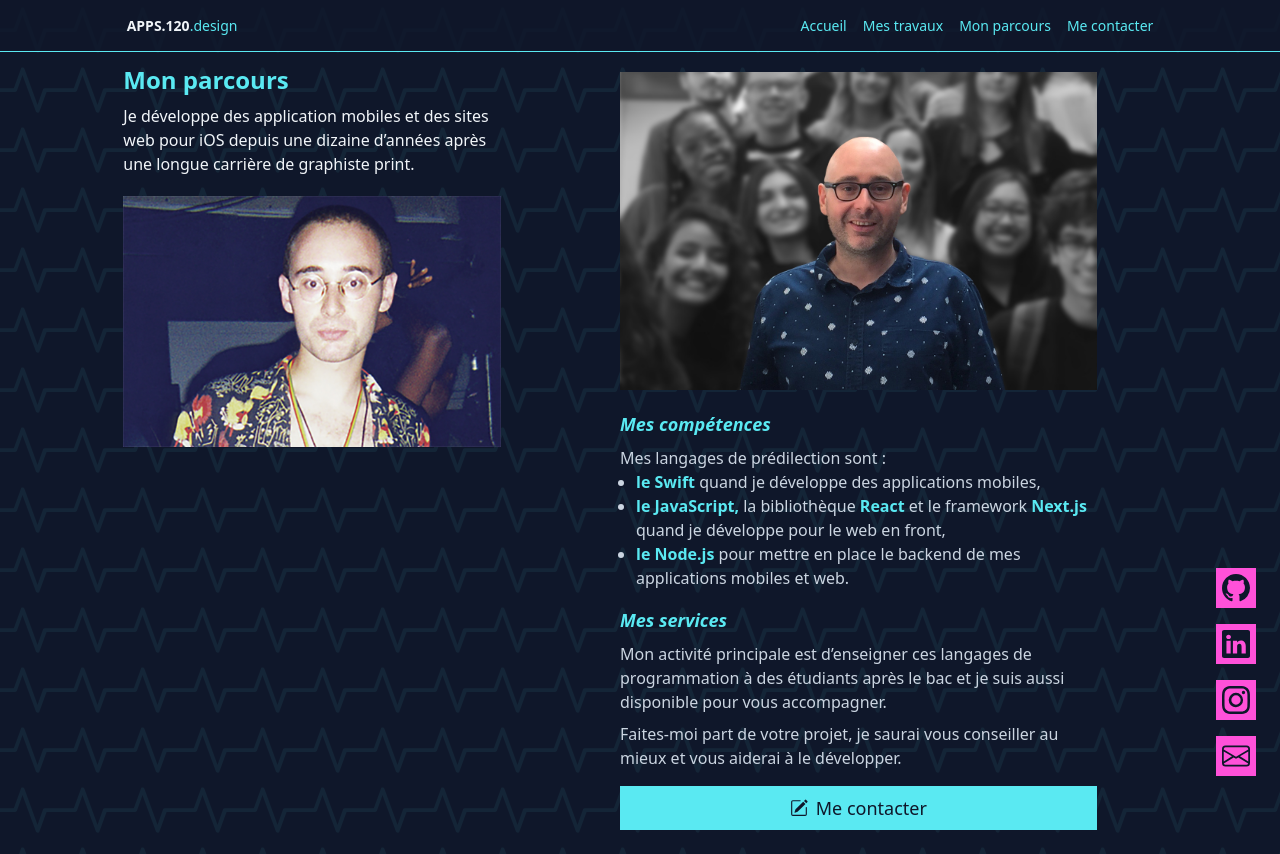
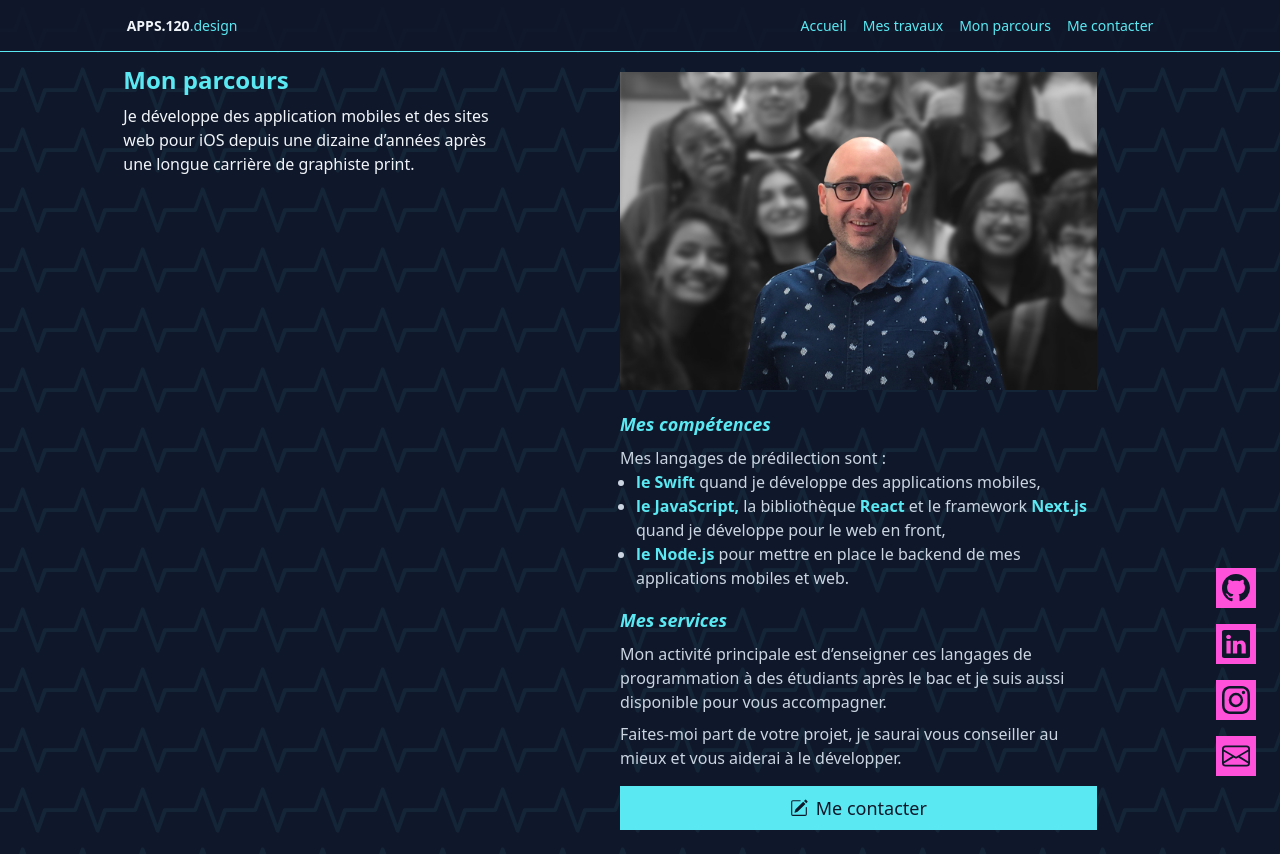
Before and after one commit to centvingt/my-portfolio, a Next.js app: page /resume in a window 1280 px wide. Built offline with nearby package versions, Linux system fonts and the light colour scheme.

Commit message:
Suppression d’une des deux photos de la page de CV

```diff
--- a/pages/resume/index.tsx
+++ b/pages/resume/index.tsx
@@ -5,7 +5,6 @@ import Head from 'next/head'
 import ButtonComponent from '../../components/shared/button-component'
 import { BsPencilSquare } from 'react-icons/bs'
 
-import vincent1998 from '../../public/img/vincent-1998.jpg'
 import vincent2019 from '../../public/img/vincent-2019.jpg'
 
 const ResumePage: FC = () => {
@@ -28,13 +27,6 @@ const ResumePage: FC = () => {
                         pour iOS depuis une dizaine d’années après une longue
                         carrière de graphiste print.
                     </p>
-                    <div className="my-5">
-                        <Image
-                            src={vincent1998}
-                            alt="Vincent Caronnet en 1998"
-                            layout="responsive"
-                        />
-                    </div>
                 </header>
                 <main className="col-span-7 grid text-slate-300 sm:-mt-6 lg:col-start-7 xl:col-span-5 xl:col-start-7">
                     <section className="-mt-6">
```
